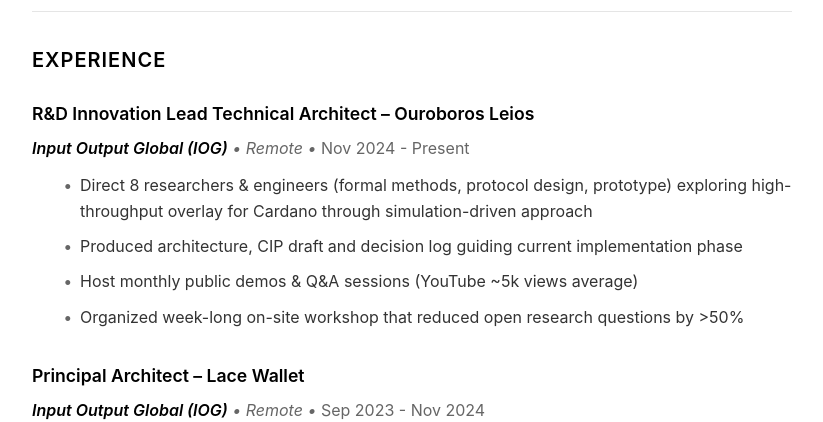
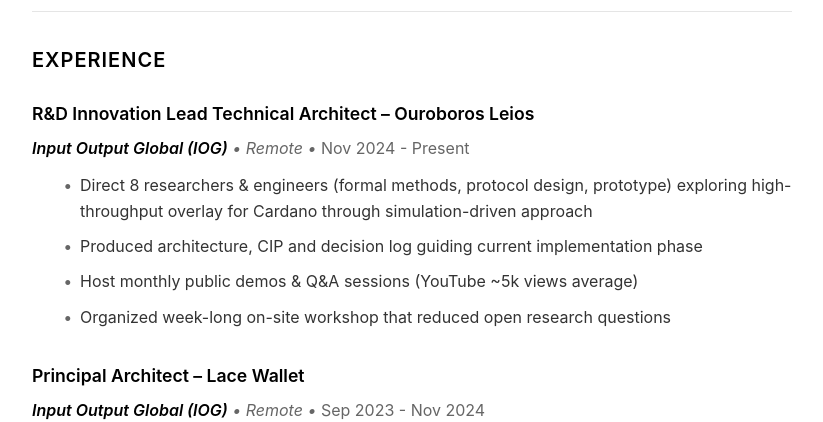
Before and after one commit to will-break-it/will-break-it.github.io, a Jekyll site: the page built from index.md, in a window 1280 px wide and 900 px high, scrolled down 573 px. Shown: the part 157-579 px from the top of the window, without its empty margins (228-1051 px from the left). Built offline with Jekyll 4.4.1, drawn with Linux system fonts in a browser that asks for light colours; some of the changed text lies outside the part shown.

Commit message:
minor updates

```diff
--- a/index.md
+++ b/index.md
@@ -33,14 +33,14 @@
 
 ## EXPERIENCE
 
-### **R&D Innovation Lead Technical Architect – Ouroboros Leios**
+### **R&D Innovation Lead Technical Architect – [Ouroboros Leios](https://www.youtube.com/watch?v=YEcYVygdhzU)**
 **Input Output Global (IOG)** • *Remote* • <span class="date">Nov 2024 - Present</span>
 - Direct 8 researchers & engineers (formal methods, protocol design, prototype) exploring high-throughput overlay for Cardano through simulation-driven approach
-- Produced architecture, CIP draft and decision log guiding current implementation phase
+- Produced architecture, CIP and decision log guiding current implementation phase
 - Host monthly public demos & Q&A sessions (YouTube ~5k views average)
-- Organized week-long on-site workshop that reduced open research questions by >50%
+- Organized week-long on-site workshop that reduced open research questions
 
-### **Principal Architect – Lace Wallet**
+### **Principal Architect – [Lace Wallet](https://www.lace.io/)**
 **Input Output Global (IOG)** • *Remote* • <span class="date">Sep 2023 - Nov 2024</span>
 - Re-engineered wallet backend from poll-based to **event-driven** → sync latency ↓ 45%, infra cost ↓ >60%
 - Authored CIP and built first main-/test-net indexers (>2k tx/s ingest capacity)
@@ -78,7 +78,7 @@
 
 ### **Dump it! – AI-Enhanced Note Taking App**
 *Mobile & Web Development* • <span class="date">2023 - Present</span>
-- Built native iOS (Swift), Android (Kotlin), and React web applications with end-to-end encryption
+- Built native [iOS](https://apps.apple.com/de/app/dump-it/id6448620477) (Swift), [Android](https://play.google.com/store/apps/details?id=app.dump.it) (Kotlin), and React [Web](https://dumpit.app) applications with end-to-end encryption
 - Implemented Diffie-Hellman key exchange + AES for secure note storage using Supabase backend
 - Self-hosted Whisper v3 for speech-to-text transcription, summaries, and translations
 - Designed offline-first architecture with persistent queue system for seamless cross-platform syncing
@@ -87,7 +87,7 @@
 
 ### **Drip Dropz – NFT Marketplace**
 *Blockchain Development* • <span class="date">2022 - 2024</span>
-- Built complete NFT trading platform from scratch using React/TypeScript with comprehensive testing
+- Built complete [NFT trading platform](https://dripdropz.io/) from scratch using React/TypeScript with comprehensive testing
 - Implemented CIP-30 wallet standard and developed transaction construction libraries for Cardano
 - Created background web worker sync approach for event-driven wallet updates (later adopted by Lace team)
 - Developed smart contract integration for bidding, selling, swapping, and order management
```
